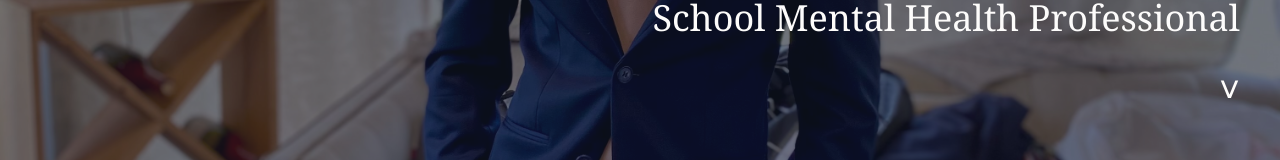
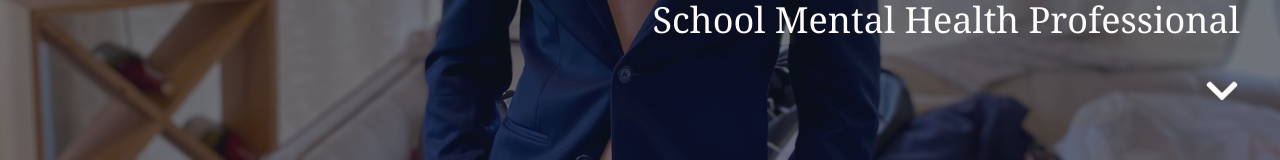
Before and after one commit to emw8105/ishan-psych-profile, a Next.js app: page / in a window 1280 px wide. Shown: the part 456-616 px from the top of the page. Built offline with nearby package versions, Linux system fonts and the light colour scheme.

Commit message:
using react icons to replace temp down chevron

```diff
--- a/package.json
+++ b/package.json
@@ -12,7 +12,7 @@
     "next": "15.0.3",
     "react": "19.0.0-rc-66855b96-20241106",
     "react-dom": "19.0.0-rc-66855b96-20241106",
-    "react-icons": "^5.3.0"
+    "react-icons": "^5.4.0"
   },
   "devDependencies": {
     "@types/node": "^20",
--- a/src/app/page.tsx
+++ b/src/app/page.tsx
@@ -1,6 +1,7 @@
 import Navbar from "@/components/Navbar";
 import Image from "next/image";
 import type { Metadata } from "next";
+import { FaChevronDown } from "react-icons/fa";
 
 export const metadata: Metadata = {
   title: "Home - Ishan Nitin Vengurlekar",
@@ -25,7 +26,7 @@ export default function Home() {
           <h1 className="text-6xl font-bold font-playfair">DOCTORAL STUDENT</h1>
           <h2 className="text-4xl mt-2 font-light font-serif">School Mental Health Professional</h2>
           <a href="#next" className="mt-10 text-4xl flex items-center gap-2">
-        <span className="animate-bounce">˅</span>
+            <FaChevronDown className="animate-bounce" />
           </a>
         </div>
       </section>
```
Also changed, not shown: 1 other file (tests, documents, lock files or other folders).
